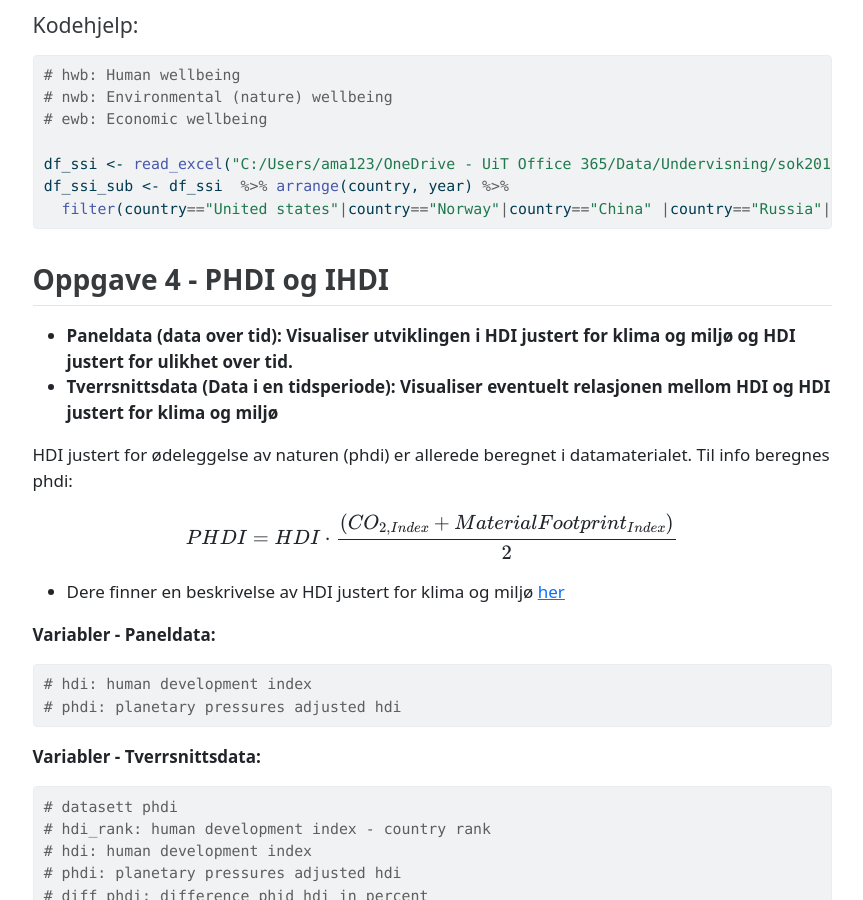
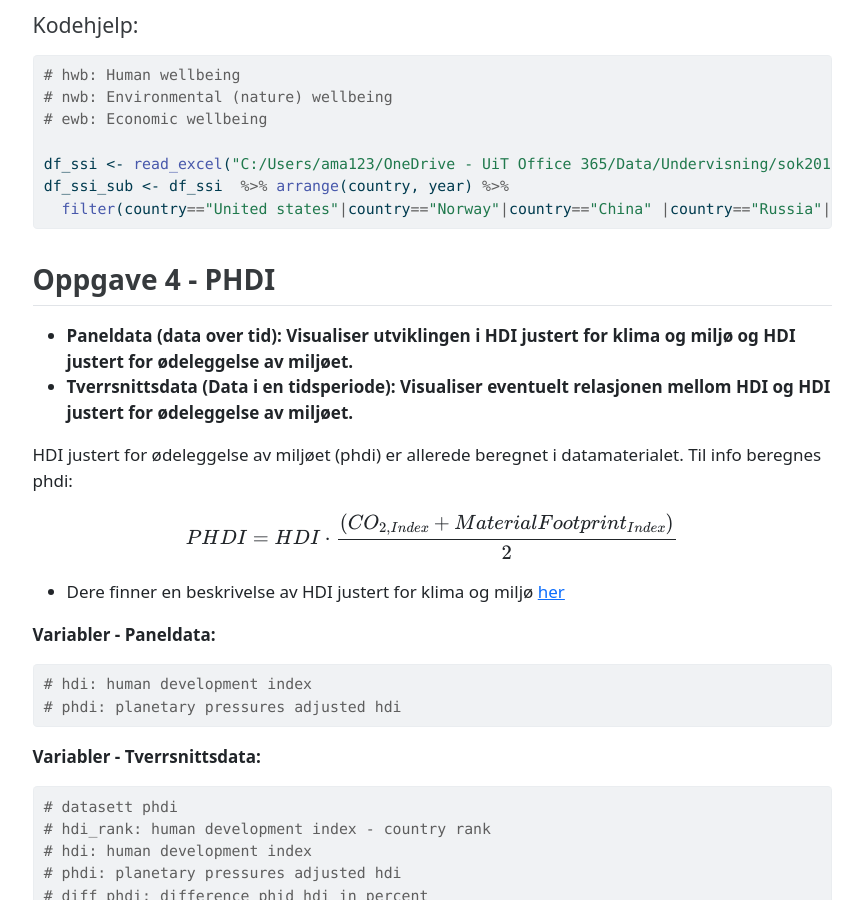
Before and after one commit to uit-sok-2011-v2024/uit-sok-2011-v2024.github.io, a Jekyll site: the page assets/sok-2011_seminar_5_v24.html, which Jekyll copies as it is, in a window 1280 px wide and 900 px high, scrolled down 2378 px. Shown: the whole window, without its empty margins (208-1071 px from the left). Built offline with Jekyll 4.4.1, drawn with Linux system fonts in a browser that asks for light colours.

Commit message:
Add files via upload

```diff
--- a/assets/sok-2011_seminar_5_v24.html
+++ b/assets/sok-2011_seminar_5_v24.html
@@ -3159,13 +3159,13 @@ vertical-align: -.125em;
 </div>
 </section>
 </section>
-<section id="oppgave-4---phdi-og-ihdi" class="level2">
-<h2 class="anchored" data-anchor-id="oppgave-4---phdi-og-ihdi">Oppgave 4 - PHDI og IHDI</h2>
+<section id="oppgave-4---phdi" class="level2">
+<h2 class="anchored" data-anchor-id="oppgave-4---phdi">Oppgave 4 - PHDI</h2>
 <ul>
-<li><strong>Paneldata (data over tid): Visualiser utviklingen i HDI justert for klima og miljø og HDI justert for ulikhet over tid.</strong></li>
-<li><strong>Tverrsnittsdata (Data i en tidsperiode): Visualiser eventuelt relasjonen mellom HDI og HDI justert for klima og miljø</strong></li>
+<li><strong>Paneldata (data over tid): Visualiser utviklingen i HDI justert for klima og miljø og HDI justert for ødeleggelse av miljøet.</strong></li>
+<li><strong>Tverrsnittsdata (Data i en tidsperiode): Visualiser eventuelt relasjonen mellom HDI og HDI justert for ødeleggelse av miljøet.</strong></li>
 </ul>
-<p>HDI justert for ødeleggelse av naturen (phdi) er allerede beregnet i datamaterialet. Til info beregnes phdi:</p>
+<p>HDI justert for ødeleggelse av miljøet (phdi) er allerede beregnet i datamaterialet. Til info beregnes phdi:</p>
 <p><span class="math display">\[
 PHDI = HDI\cdot\frac{(CO_{2,Index} + MaterialFootprint_{Index})}{2}
 \]</span></p>
```
